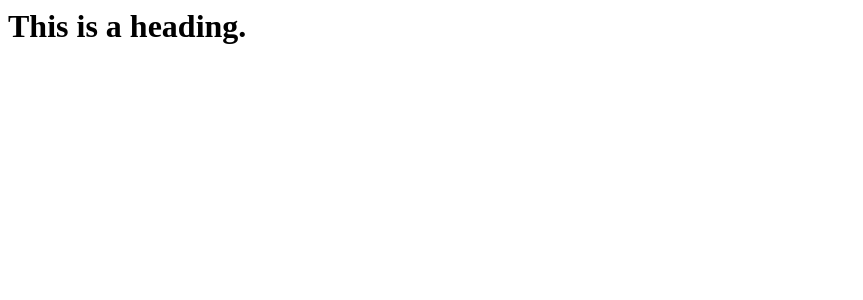
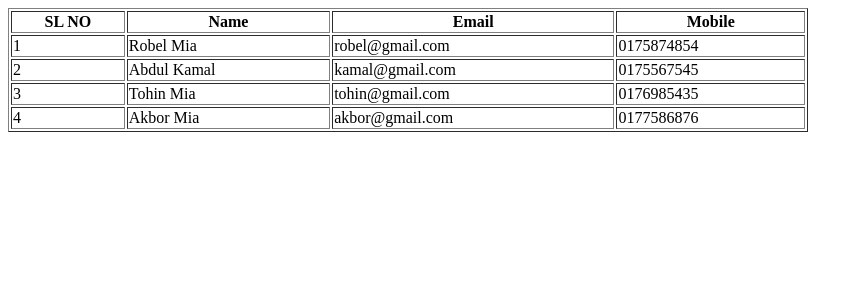
Before and after one commit to tariqul12/php-batch10, a PHP site: page / in a window 1280 px wide. Shown: the top 300 px of the page, without its empty margins (0-863 px from the left). Run offline with PHP 8.4, Linux system fonts and the light colour scheme.

Commit message:
class end

```diff
--- /dev/null
+++ b/app/classes/Student.php
@@ -0,0 +1,43 @@
+<?php
+
+
+namespace App\classes;
+
+
+class Student
+{
+    public $students = [];
+
+    public function __construct()
+    {
+        $this->students=[
+          0=>[
+              "id"=>1,
+              "name"=>"Robel Mia",
+              "email"=>"robel@gmail.com",
+              "mobile"=>"0175874854",
+          ],
+          1=>[
+              "id"=>2,
+              "name"=>"Abdul Kamal",
+              "email"=>"kamal@gmail.com",
+              "mobile"=>"0175567545",
+          ],
+          2=>[
+              "id"=>3,
+              "name"=>"Tohin Mia",
+              "email"=>"tohin@gmail.com",
+              "mobile"=>"0176985435",
+          ],
+          3=>[
+              "id"=>4,
+              "name"=>"Akbor Mia",
+              "email"=>"akbor@gmail.com",
+              "mobile"=>"0177586876",
+          ],
+        ];
+    }
+    public function getAllStudent(){
+        return $this->students;
+    }
+}
--- a/app/classes/Welcome.php
+++ b/app/classes/Welcome.php
@@ -2,9 +2,11 @@
 
 
 namespace App\classes;
+use App\classes\Student;
+
 class Welcome
 {
-    public $message ,$firstNumber,$secondNumber,$result;
+    public $student, $students, $message ,$firstNumber,$secondNumber,$result;
 
     public function __construct()
     {
@@ -12,7 +14,9 @@ class Welcome
     }
     public function index()
     {
-        return view("home");
+        $this->student=new Student();
+        $this->students=$this->student->getAllStudent();
+        return view("home",["students"=>$this->students]);
 
 //        $this->data = [
 //            0 => [
--- a/views/home.php
+++ b/views/home.php
@@ -1 +1,29 @@
-<h1>This is a heading.</h1>
+<!doctype html>
+<html lang="en">
+<head>
+  <meta charset="UTF-8">
+  <meta name="viewport"
+        content="width=device-width, user-scalable=no, initial-scale=1.0, maximum-scale=1.0, minimum-scale=1.0">
+  <meta http-equiv="X-UA-Compatible" content="ie=edge">
+  <title>Document</title>
+</head>
+<body>
+  <table border="1" width="800">
+    <tr>
+      <th>SL NO</th>
+      <th>Name</th>
+      <th>Email</th>
+      <th>Mobile</th>
+    </tr>
+    <?php foreach ($students as $key=> $student) {?>
+
+    <tr>
+      <td><?php echo ++$key;?></td>
+      <td><?php echo $student["name"]?></td>
+      <td><?php echo $student["email"]?></td>
+      <td><?php echo $student["mobile"]?></td>
+    </tr>
+    <?php } ?>
+  </table>
+</body>
+</html>
```
